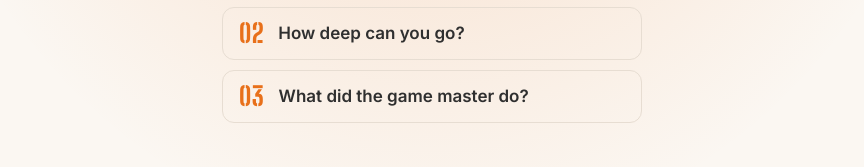
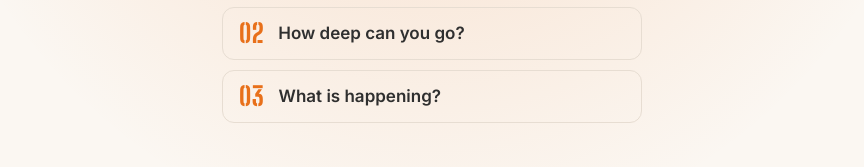
Before and after one commit to orange-case/orange-case.github.io, a plain HTML site: page index.html in a window 1280 px wide. Shown: the part 762-929 px from the top of the page, without its empty margins (208-1072 px from the left). Drawn offline with Linux system fonts and the light colour scheme.

Commit message:
feat: third teaser line asks what is happening
Co-Authored-By: Claude Opus 5.5 <noreply@anthropic.com>

```diff
--- a/index.html
+++ b/index.html
@@ -27,7 +27,7 @@
     <ul class="challenges">
       <li><span class="stencil">01</span> How fast is a knock-out?</li>
       <li><span class="stencil">02</span> How deep can you go?</li>
-      <li><span class="stencil">03</span> What did the game master do?</li>
+      <li><span class="stencil">03</span> What is happening?</li>
     </ul>
 
     <p class="soon stencil">Opening soon</p>
```
